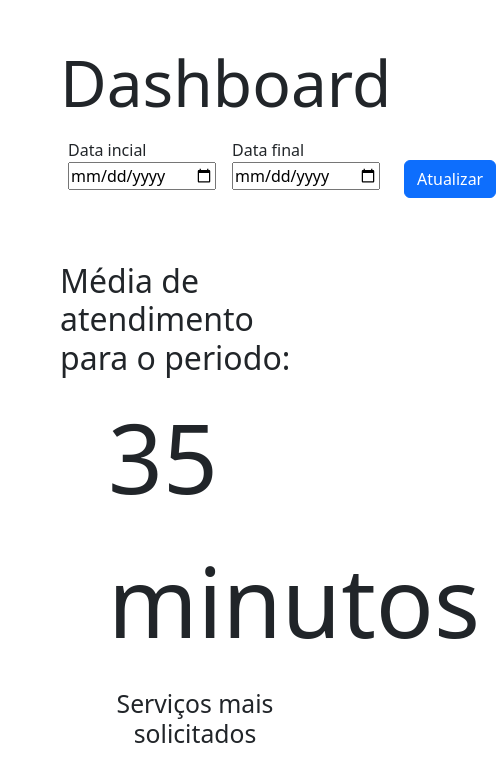
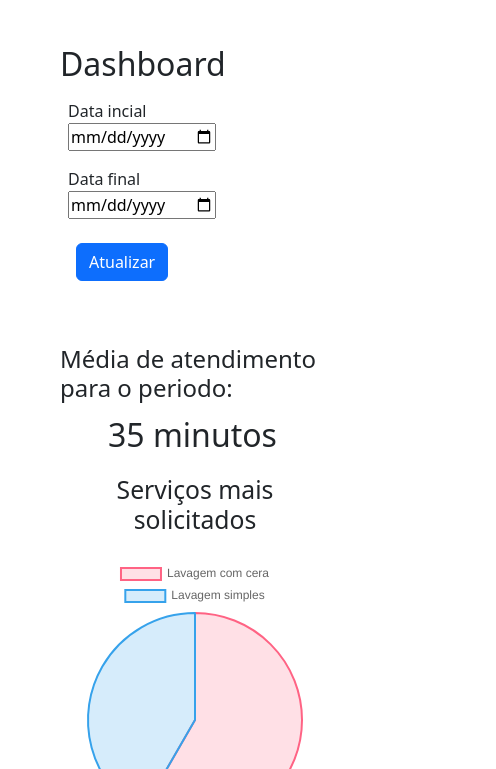
Before and after one commit to eugeniocarvalho/lava-jato, a plain HTML site: page index.html in a window 390 px wide. Shown: the part 59-828 px from the top of the page, 496 px wide, since content can reach past the window. Drawn offline with nearby package versions, Linux system fonts and the light colour scheme.

Commit message:
responsive adjust

```diff
--- a/assets/css/style.css
+++ b/assets/css/style.css
@@ -41,3 +41,17 @@
 .dashboard-info__time {
   font-size: 6rem;
 }
+
+@media screen and (max-width: 502px) {
+  .dashboard, .dashboard-info__time {
+    font-size: 2rem;
+  }
+
+  .dashboard-info__title {
+    font-size: 1.5rem;
+  }
+
+  .update-button {
+    margin-top: 1rem;
+  }
+}
--- a/index.html
+++ b/index.html
@@ -54,7 +54,7 @@
       <div class="col">
         <h2 class="dashboard">Dashboard</h2>
 
-        <form action="" class="data-form d-flex align-items-end">
+        <form action="" class="data-form d-flex align-items-end flex-wrap">
           <div class="m-2 d-flex flex-column">
             <label for="data-inicio">Data incial</label>
             <input class="input-group date" type="date" name="data-inicio" id="data-inicio">
```
